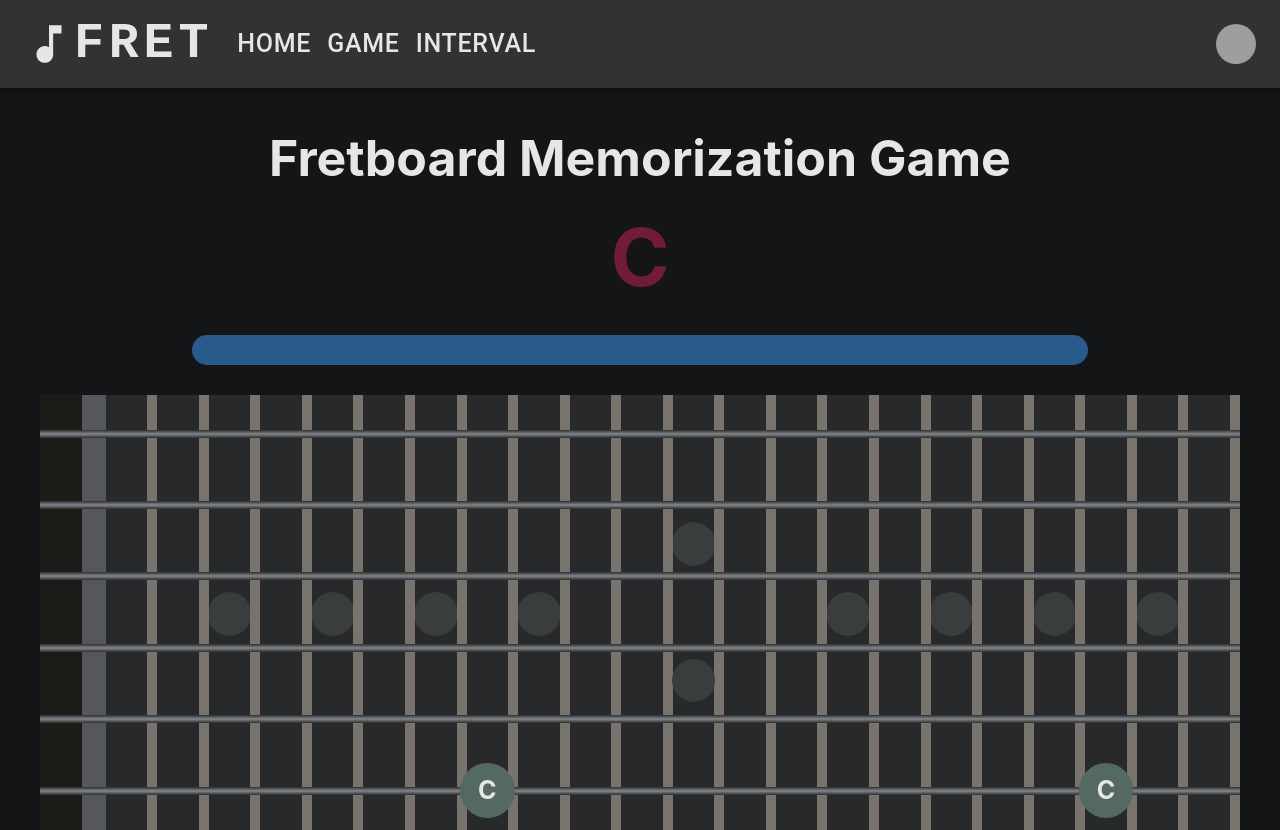
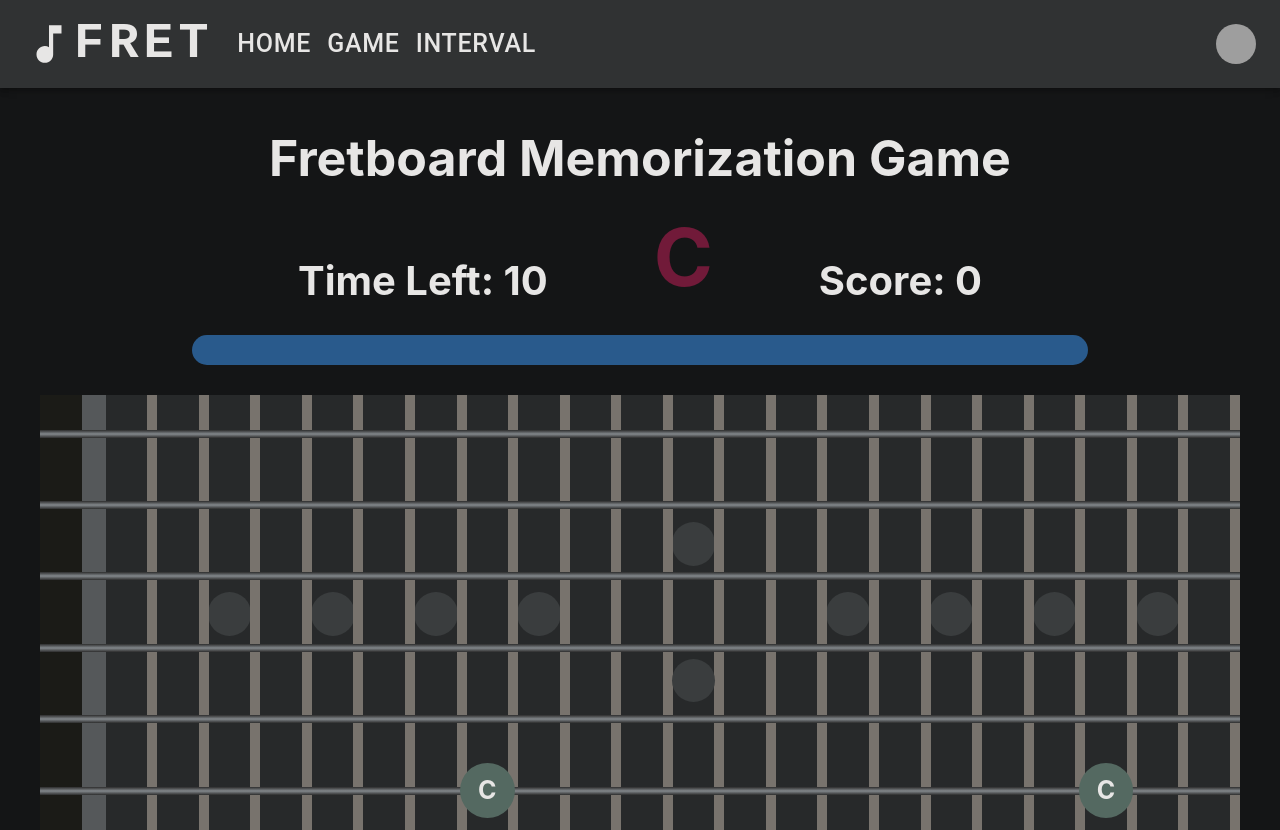
Before and after one commit to JiwooL0920/Fretboard, a React (Create React App) app in the folder frontend/: page /fretgame in a window 1280 px wide. Built offline with nearby package versions, Linux system fonts and the light colour scheme; grey boxes are pictures that could not be loaded.

Commit message:
fretgame score and time added

```diff
--- a/frontend/src/pages/FretGamePage.tsx
+++ b/frontend/src/pages/FretGamePage.tsx
@@ -30,14 +30,20 @@ const FretGamePage = () => {
         <div>
             <h1>Fretboard Memorization Game</h1>
             <Box
-                sx={{   backgroundColor: "##e7e6e5",
-                        color: "#711a39",
-                        fontSize: 80,
+                sx={{   // backgroundColor: '#303233',
+                        color: "##e7e6e5",
+                        fontSize: 40,
                         fontWeight: "bold",
                         width: "70%",
                         margin: "0 auto",
+                        display: "flex",
+                        justifyContent: "space-evenly",
+                        borderRadius: 5,
             }}>
-                {fretGamePageState.notesToDisplay}
+                <div style={{display:"inline-block", alignSelf: "flex-end"}}>{"Time Left: " + fretGamePageState.time}</div>
+                <div style={{color:"#711a39", fontSize:80}}>{fretGamePageState.notesToDisplay}</div>
+                <div style={{display:"inline-block", alignSelf: "flex-end"}}>{"Score: " + fretGamePageState.score}</div>
+
             </Box>
 
             <TimeBar time={fretGamePageState.time}/>
```
Also changed, not shown: frontend/src/components/RootButton.tsx (+1 -7 lines).
